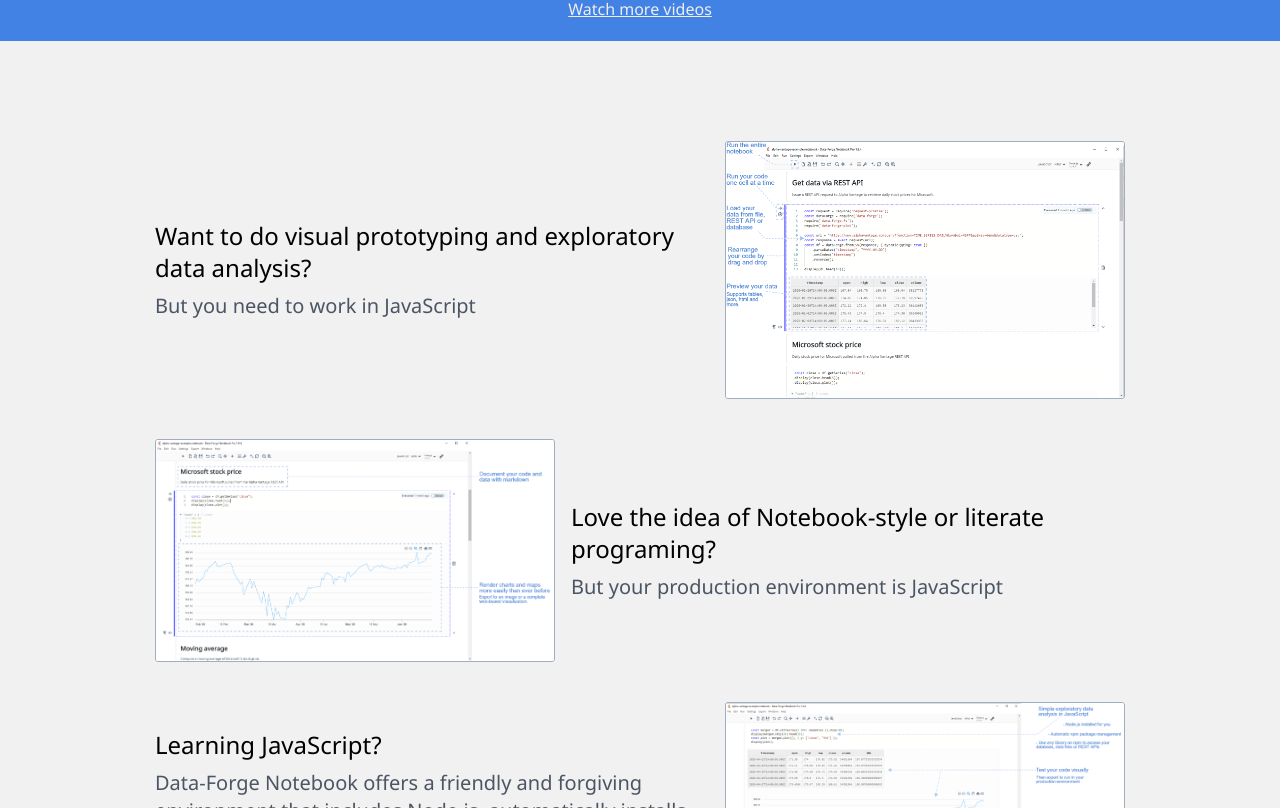
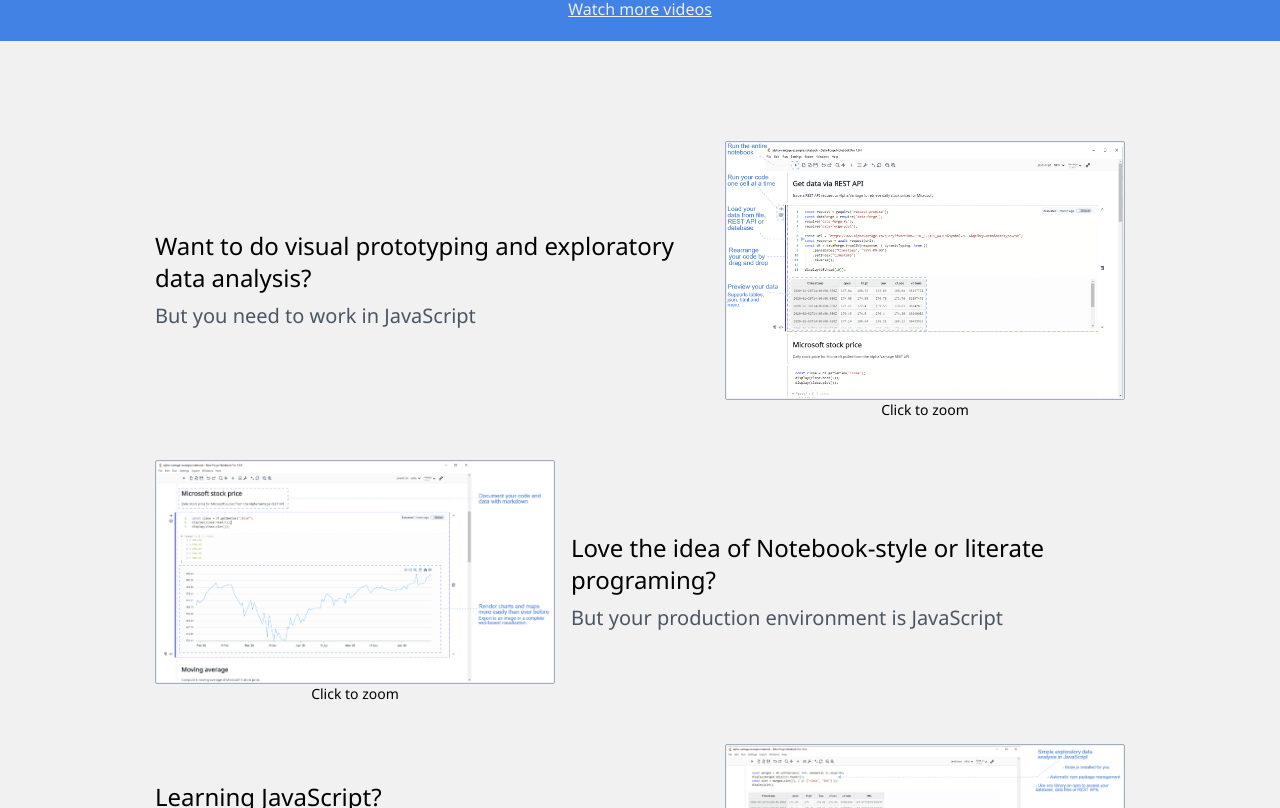
Before and after one commit to data-forge-notebook/landing-page, a Next.js app: page /landing-page/ in a window 1280 px wide. Shown: the part 992-1800 px from the top of the page. Built offline with nearby package versions, Linux system fonts and the light colour scheme.

Commit message:
Zoomable image styling.

```diff
--- a/pages/index.tsx
+++ b/pages/index.tsx
@@ -11,6 +11,7 @@ function ZoomableImage({ src }: { src: string }) {
                     alt="Screenshot"
                     className="screenshot"
                     />
+                <div className="text-center text-sm">Click to zoom</div>
             </label>
             <div className="full-image-container">
                 <label
@@ -45,6 +46,7 @@ export default function Home() {
                         >
                     </iframe>
                 </div>
+
                 <a
                     className="mt-2"
                     target="_blank"
--- a/styles/globals.less
+++ b/styles/globals.less
@@ -116,6 +116,21 @@ header {
 }
 
 .zoomable-image {
+    max-width: 400px;
+
+    input[type="checkbox"] {
+        display: none;
+    }
+
+    img {
+        border-width: 1px;
+        border-style: solid;
+        border-color: rgb(160, 174, 192);
+        border-radius: 2px;
+        cursor: zoom-in;
+        padding: 1px;
+    }
+
     .full-image-container {
         position: relative;
         display: none;
@@ -139,11 +154,11 @@ header {
                 top: 50%;
                 transform: translateX(-50%) translateY(-50%);
                 max-width: 85%;
-                background-color: white;
                 padding: 8px;
                 max-height: 85%;
                 width: auto;
                 height: auto;
+                cursor: zoom-out;
             }
         }
     }
@@ -210,23 +225,4 @@ header {
     padding: 100px 0;
     background-color: #F1F1F1;
     color: black;
-
-    .zoomable-image {
-        max-width: 400px;
-
-        input[type="checkbox"] {
-            display: none;
-        }
-
-        img {
-            font-family: "Noto Sans", Roboto, sans-serif;
-            width: 100%;
-            border-width: 1px;
-            border-style: solid;
-            border-color: rgb(160, 174, 192);
-            border-image: initial;
-            border-radius: 3px;
-            cursor: zoom-in;
-        }
-    }
 }
```
